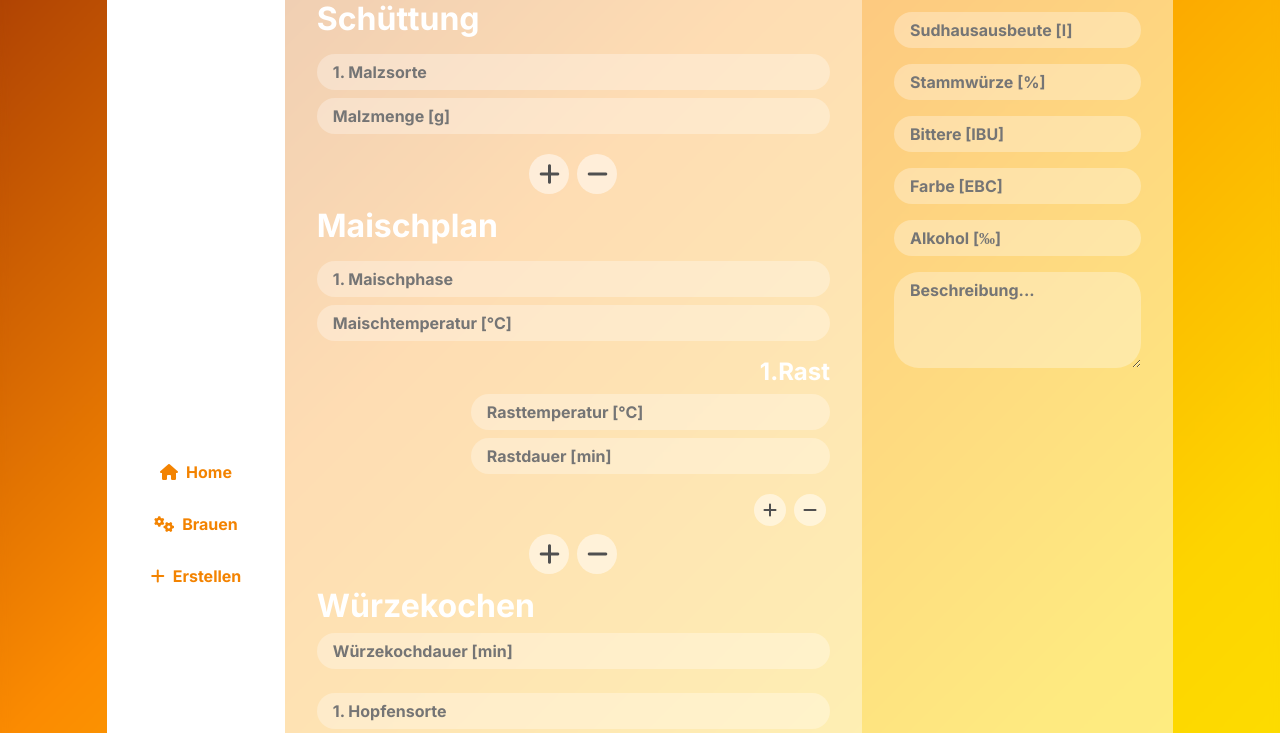
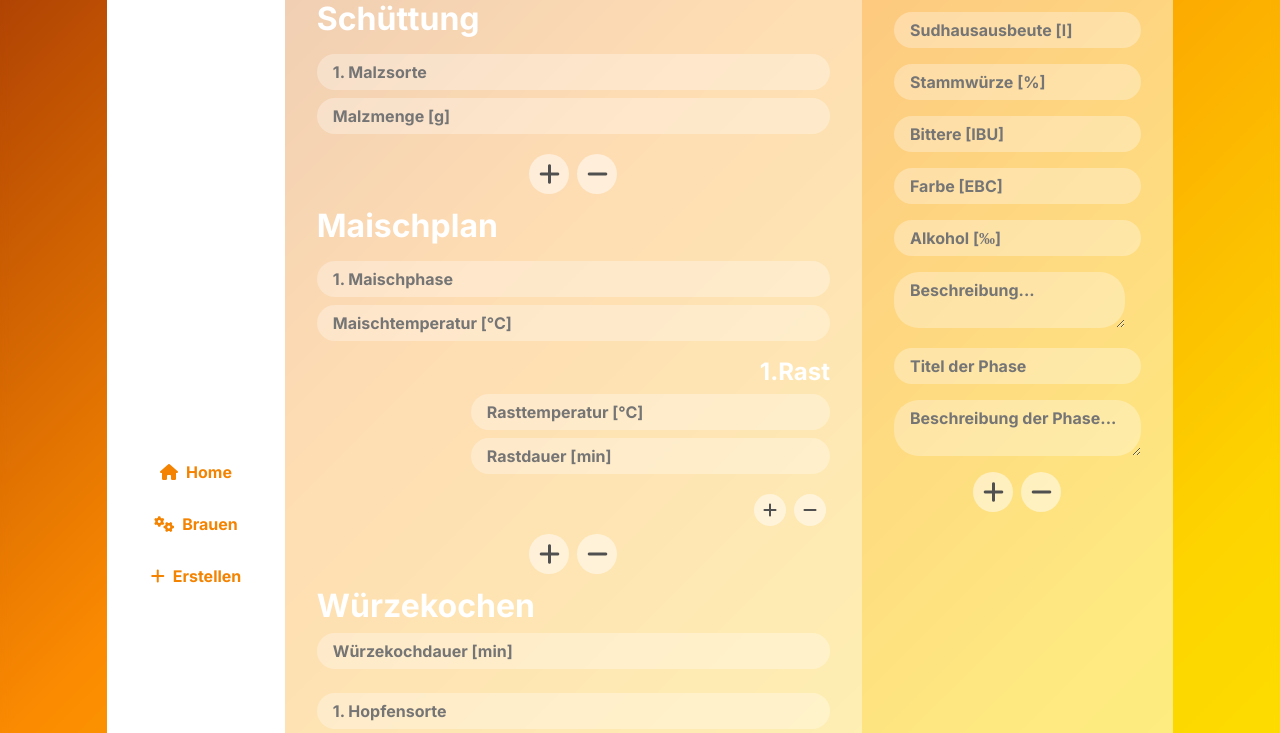
Before and after one commit to KeJo2014/brew_seminar, a Django app: page /create in a window 1280 px wide. Shown: the part 323-1056 px from the top of the page. Run offline with Django 4.2, Linux system fonts and the light colour scheme; a user stored in the database is signed in; parts of the project's set-up code (start-up, migrations or seed data) failed here and were passed over; some libraries are stand-ins or nearby versions.

Commit message:
edit add phases

```diff
--- a/brewing/static/js/create.js
+++ b/brewing/static/js/create.js
@@ -3,6 +3,7 @@ var indexWater = 1;
 var indexPhase = 1;
 var indexRast = [1, 1];
 var indexHopfen = 1;
+var indexPhase = 1;
 
 //json
 var brauwasser = [];
@@ -234,6 +235,29 @@ function delHopfen(id1, id2, id3, id4) {
     document.getElementById(id4).remove();
     --indexHopfen;
 }
+function addPhase() {
+    ++indexPhase;
+
+    var inputPhaseTitleText = document.createElement('input');
+    inputPhaseTitleText.setAttribute('type', 'text');
+    inputPhaseTitleText.setAttribute('class', 'input');
+    inputPhaseTitleText.setAttribute('id', 'phasenTitel' + indexPhase);
+    inputPhaseTitleText.setAttribute('name', 'phasenTitel' + indexPhase);
+    inputPhaseTitleText.setAttribute('placeholder', indexPhase + '. Titel der Phase');
+    inputPhaseTitleText.setAttribute('title', 'PHASENTITEL');
+
+    var inputPhaseDescrText = document.createElement('textarea');
+    inputPhaseDescrText.setAttribute('class', 'input');
+    inputPhaseDescrText.setAttribute('id', 'phasenBeschreibung' + indexPhase);
+    inputPhaseDescrText.setAttribute('name', 'phasenBeschreibung' + indexPhase);
+    inputPhaseDescrText.setAttribute('placeholder', 'Beschreibung der Phase...');
+    inputPhaseDescrText.setAttribute('title', 'BESCHREIBUNG DER PHASE...');
+
+    var parent = document.querySelector('#phaseBox')
+    parent.appendChild(inputPhaseTitleText);
+    parent.appendChild(inputPhaseDescrText);
+
+}
 
 function handle_submit(){
     //brauwasser
--- a/brewing/templates/brewing/create.html
+++ b/brewing/templates/brewing/create.html
@@ -124,8 +124,19 @@
             required min="0" title="ALKOHOL">
     </div>
     <div class="inputBox">
-        <textarea id="beschreibung" class="input" name="beschreibung" rows="4" cols="50" placeholder="Beschreibung..."
+        <textarea id="beschreibung" class="input" name="beschreibung" placeholder="Beschreibung..."
             title="BESCHREIBUNG"></textarea>
+    </div>
+    <div class="inputBox">
+        <div id="phaseBox">
+            <input type="text" class="input" id="phasenTitel" name="phasenTitel" placeholder="Titel der Phase" title="PHASENTITEL">
+            <textarea id="phasenBeschreibung" class="input" name="phasenBeschreibung" placeholder="Beschreibung der Phase..." title="PHASENBESCHREIBUNG"
+            title="PHASENBESCHREIBUNG"></textarea>
+        </div>
+        <div class="buttonBox">
+            <button type="button" class="addDelButton" onclick="addPhaseDescr()"><i class="fa-solid fa-plus"></i></button>
+            <button type="button" class="addDelButton" onclick="delPhaseDescr('hopfen' + indexHopfen, 'hopfenmenge' + indexHopfen, 'alpha' + indexHopfen, 'hopfentime' + indexHopfen)"><i class="fa-solid fa-minus"></i></button>
+        </div>
     </div>
 </form>
 </aside>
```
